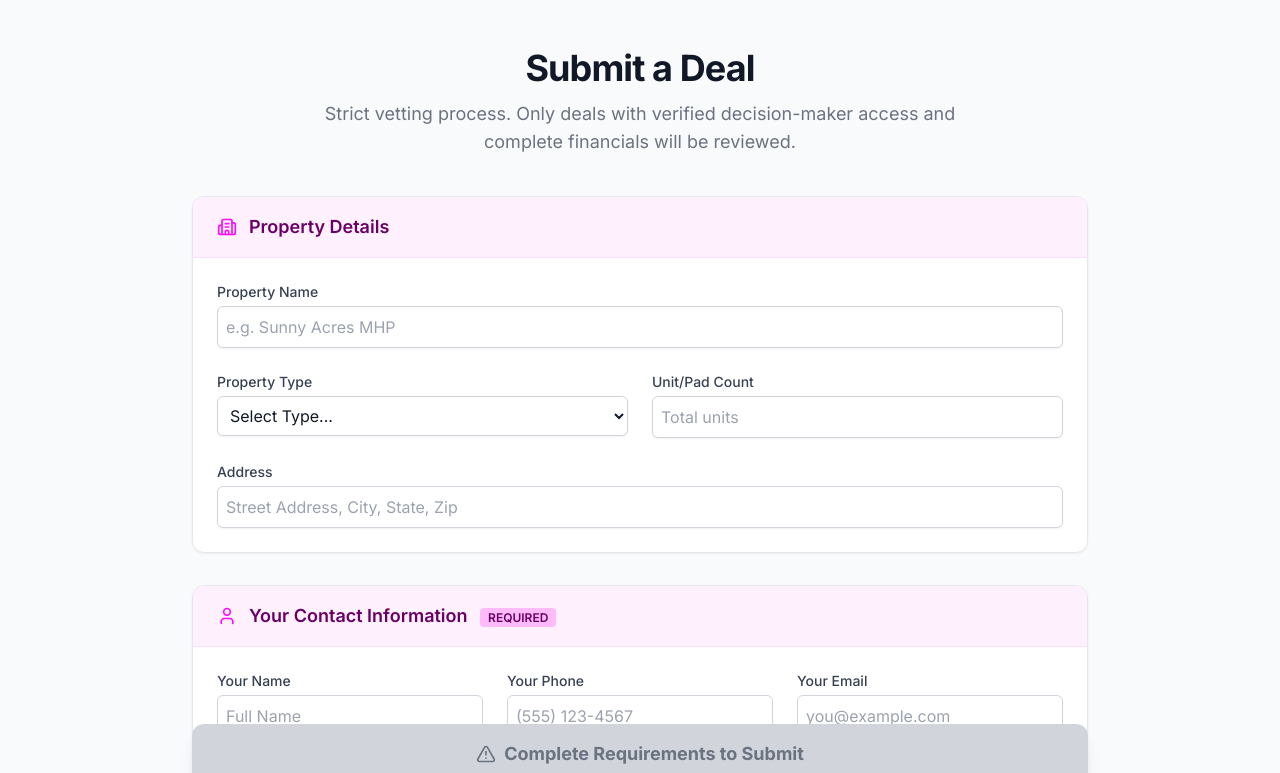
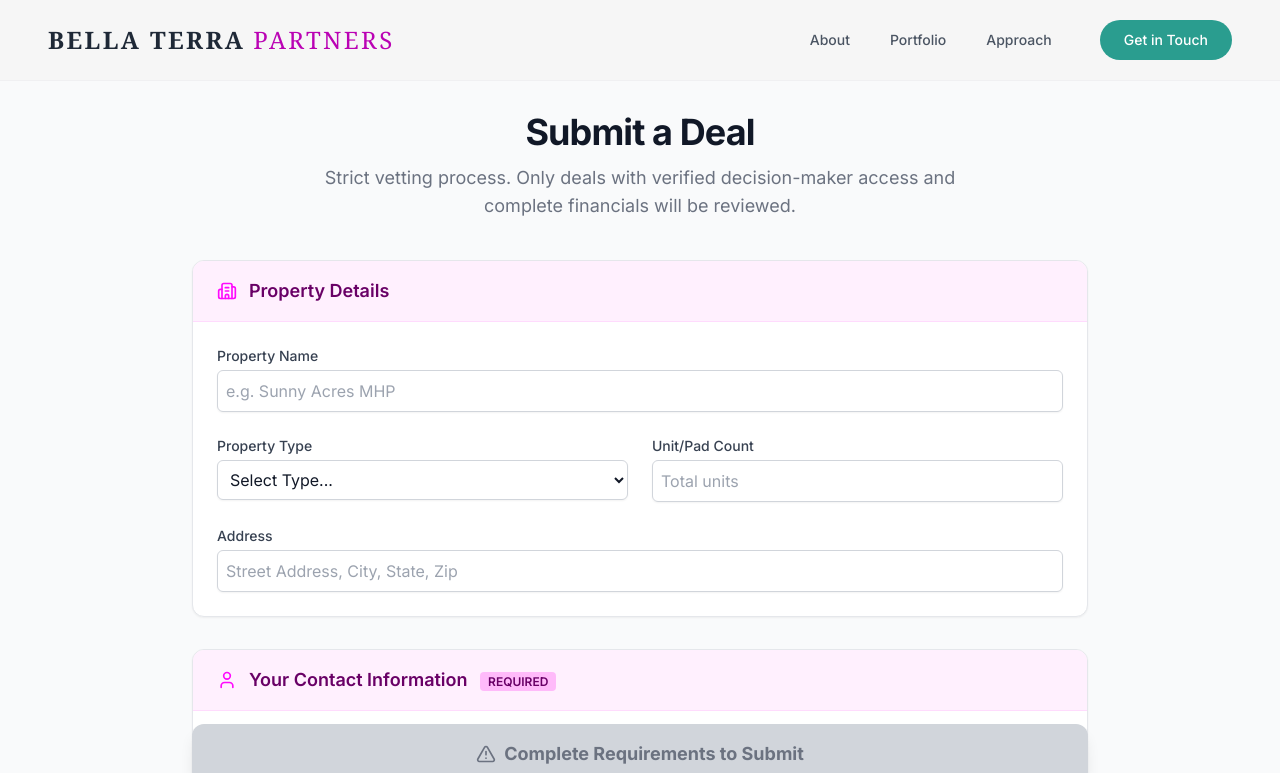
Before and after one commit to P3dr7/Commercial-Intake, a React (Vite) app: page / in a window 1280 px wide. Shown: the top 773 px of the page. Built offline with nearby package versions, Linux system fonts and the light colour scheme.

Commit message:
feat: implement Bella Terra Partners header with proper styling and colors

```diff
--- a/App.tsx
+++ b/App.tsx
@@ -9,7 +9,9 @@ import {
   Send,
   ShieldCheck,
   CheckCircle,
-  Loader2
+  Loader2,
+  Menu,
+  X
 } from 'lucide-react';
 import { FileUploadField } from './components/FileUploadField';
 import {
@@ -18,6 +20,122 @@ import {
   FileCategory,
   UploadedFile
 } from './types';
+
+// Header Component - Bella Terra Partners style
+function Header() {
+  const [isMenuOpen, setIsMenuOpen] = useState(false);
+  const [isScrolled, setIsScrolled] = useState(false);
+
+  useEffect(() => {
+    const handleScroll = () => {
+      setIsScrolled(window.scrollY > 10);
+    };
+    window.addEventListener('scroll', handleScroll);
+    return () => window.removeEventListener('scroll', handleScroll);
+  }, []);
+
+  return (
+    <nav className={`fixed top-0 left-0 w-full z-50 transition-all duration-300 ${
+      isScrolled
+        ? 'bg-[#f5f5f5]/95 backdrop-blur-md shadow-sm border-b border-gray-200/60'
+        : 'bg-[#f5f5f5]/90 backdrop-blur-sm border-b border-gray-200/40'
+    }`}>
+      <div className="w-full px-6 sm:px-8 lg:px-12">
+        <div className="flex items-center justify-between h-20">
+          {/* Logo */}
+          <a href="https://bellaterrapartners.com" className="flex items-center group">
+            <div className="font-serif text-xl sm:text-2xl tracking-widest uppercase">
+              <span className="font-bold text-gray-800">BELLA TERRA</span>
+              <span className="font-normal ml-2" style={{ color: 'oklch(55% 0.25 330)' }}>PARTNERS</span>
+            </div>
+          </a>
+
+          {/* Desktop Navigation */}
+          <div className="hidden md:flex items-center gap-10">
+            <a
+              href="https://bellaterrapartners.com/#about"
+              className="text-sm font-medium text-gray-600 hover:text-gray-900 transition-colors duration-200"
+            >
+              About
+            </a>
+            <a
+              href="https://bellaterrapartners.com/#portfolio"
+              className="text-sm font-medium text-gray-600 hover:text-gray-900 transition-colors duration-200"
+            >
+              Portfolio
+            </a>
+            <a
+              href="https://bellaterrapartners.com/#approach"
+              className="text-sm font-medium text-gray-600 hover:text-gray-900 transition-colors duration-200"
+            >
+              Approach
+            </a>
+            <a
+              href="https://rheacampbell.com/bring-me-deals/"
+              target="_blank"
+              rel="noopener noreferrer"
+              className="ml-2"
+            >
+              <button className="bg-[#2a9d8f] hover:bg-[#238b7e] text-white text-sm font-medium px-6 py-2.5 rounded-full transition-colors duration-200">
+                Get in Touch
+              </button>
+            </a>
+          </div>
+
+          {/* Mobile Menu Button */}
+          <button
+            className="md:hidden p-2 rounded-lg text-gray-600 hover:bg-gray-200 transition-colors"
+            onClick={() => setIsMenuOpen(!isMenuOpen)}
+            aria-label="Toggle menu"
+          >
+            {isMenuOpen ? <X className="w-6 h-6" /> : <Menu className="w-6 h-6" />}
+          </button>
+        </div>
+
+        {/* Mobile Menu */}
+        {isMenuOpen && (
+          <div className="md:hidden border-t border-gray-200 bg-[#f5f5f5]/95 backdrop-blur-md">
+            <div className="py-4 space-y-3">
+              <a
+                href="https://bellaterrapartners.com/#about"
+                className="block px-4 py-2 text-sm font-medium text-gray-600 hover:text-gray-900 hover:bg-gray-100 rounded-lg transition-colors"
+                onClick={() => setIsMenuOpen(false)}
+              >
+                About
+              </a>
+              <a
+                href="https://bellaterrapartners.com/#portfolio"
+                className="block px-4 py-2 text-sm font-medium text-gray-600 hover:text-gray-900 hover:bg-gray-100 rounded-lg transition-colors"
+                onClick={() => setIsMenuOpen(false)}
+              >
+                Portfolio
+              </a>
+              <a
+                href="https://bellaterrapartners.com/#approach"
+                className="block px-4 py-2 text-sm font-medium text-gray-600 hover:text-gray-900 hover:bg-gray-100 rounded-lg transition-colors"
+                onClick={() => setIsMenuOpen(false)}
+              >
+                Approach
+              </a>
+              <div className="px-4 pt-2">
+                <a
+                  href="https://rheacampbell.com/bring-me-deals/"
+                  target="_blank"
+                  rel="noopener noreferrer"
+                  className="block"
+                >
+                  <button className="w-full bg-[#2a9d8f] hover:bg-[#238b7e] text-white text-sm font-medium px-6 py-2.5 rounded-full transition-colors duration-200">
+                    Get in Touch
+                  </button>
+                </a>
+              </div>
+            </div>
+          </div>
+        )}
+      </div>
+    </nav>
+  );
+}
 
 const INITIAL_DATA: DealFormData = {
   propertyName: '',
@@ -160,7 +278,9 @@ export default function App() {
 
   if (isSubmitted) {
     return (
-      <div className="min-h-screen flex items-center justify-center p-4 bg-gray-50">
+      <>
+        <Header />
+        <div className="min-h-screen flex items-center justify-center p-4 pt-24 bg-gray-50">
           <div className="max-w-md w-full bg-white rounded-2xl shadow-xl p-8 text-center border-t-4 border-green-500">
             <div className="w-16 h-16 bg-green-100 rounded-full flex items-center justify-center mx-auto mb-6">
               <CheckCircle className="w-8 h-8 text-green-600" />
@@ -180,11 +300,14 @@ export default function App() {
             <p className="text-xs text-gray-400">A confirmation email has been sent to you.</p>
           </div>
         </div>
+      </>
     );
   }
 
   return (
-    <div className="min-h-screen bg-gray-50 py-12 px-4 sm:px-6 lg:px-8">
+    <>
+      <Header />
+      <div className="min-h-screen bg-gray-50 pt-28 pb-12 px-4 sm:px-6 lg:px-8">
       <div className="max-w-4xl mx-auto">
 
         {/* Header */}
@@ -465,5 +588,6 @@ export default function App() {
         </form>
       </div>
     </div>
+    </>
   );
 }
--- a/index.html
+++ b/index.html
@@ -24,11 +24,14 @@
         }
       }
     </script>
-    <link href="https://fonts.googleapis.com/css2?family=Inter:wght@300;400;500;600;700&display=swap" rel="stylesheet">
+    <link href="https://fonts.googleapis.com/css2?family=Inter:wght@300;400;500;600;700&family=Playfair+Display:wght@400;500;600;700&display=swap" rel="stylesheet">
     <style>
       body {
         font-family: 'Inter', sans-serif;
         background-color: #f3f4f6;
+      }
+      .font-serif {
+        font-family: 'Playfair Display', serif;
       }
       /* Fix for select dropdowns in some browsers/dark modes */
       select option {
```
Lines whose indentation alone changed are shown as unchanged.
